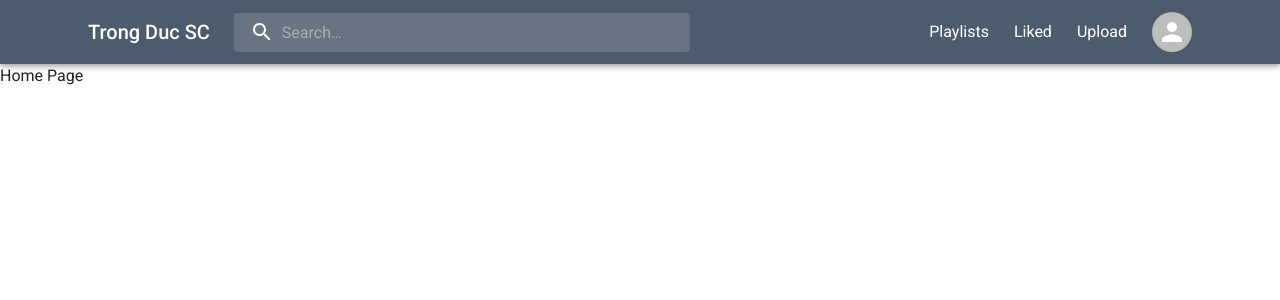
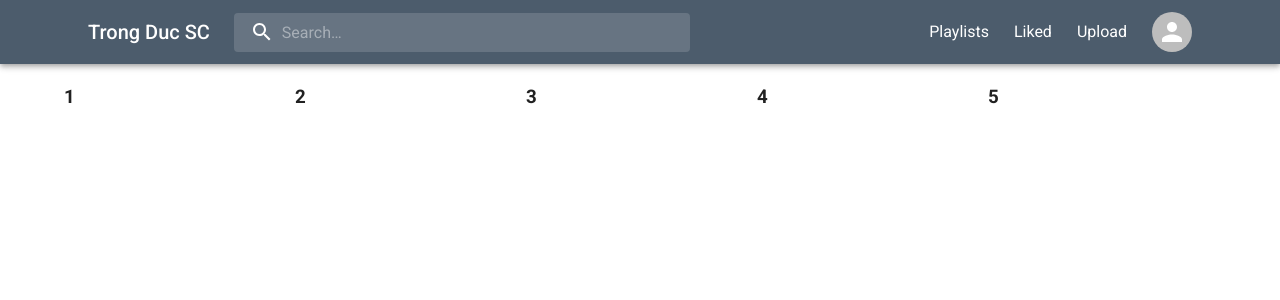
Before and after one commit to ductt7575/Sound-Cloud, a Next.js app: page / in a window 1280 px wide. Shown: the top 300 px of the page. Built offline with nearby package versions, Linux system fonts and the light colour scheme.

Commit message:
import react-slick

```diff
--- a/package.json
+++ b/package.json
@@ -19,12 +19,15 @@
     "@mui/material": "5.14.7",
     "next": "13.4.19",
     "react": "18.2.0",
-    "react-dom": "18.2.0"
+    "react-dom": "18.2.0",
+    "react-slick": "0.29.0",
+    "slick-carousel": "1.8.1"
   },
   "devDependencies": {
     "@types/node": "20.5.9",
     "@types/react": "18.2.21",
     "@types/react-dom": "18.2.7",
+    "@types/react-slick": "^0.23.13",
     "eslint": "8.48.0",
     "eslint-config-next": "13.4.19",
     "typescript": "5.2.2"
--- a/src/app/page.tsx
+++ b/src/app/page.tsx
@@ -1,9 +1,13 @@
 import AppHeader from '@/components/header/app.header';
+import MainSlider from '@/components/main/main.slider';
+import { Container } from '@mui/material';
 
 export default function HomePage() {
   return (
     <>
-      <div>Home Page</div>
+      <Container>
+        <MainSlider />
+      </Container>
     </>
   );
 }
--- /dev/null
+++ b/src/components/main/main.slider.tsx
@@ -0,0 +1,39 @@
+'use client';
+import 'slick-carousel/slick/slick.css';
+import 'slick-carousel/slick/slick-theme.css';
+import Slider from 'react-slick';
+import { Settings } from 'react-slick';
+
+const MainSlider = () => {
+  const settings: Settings = {
+    dots: false,
+    infinite: true,
+    speed: 500,
+    slidesToShow: 5,
+    slidesToScroll: 1,
+  };
+
+  return (
+    <Slider {...settings}>
+      <div>
+        <h3>1</h3>
+      </div>
+      <div>
+        <h3>2</h3>
+      </div>
+      <div>
+        <h3>3</h3>
+      </div>
+      <div>
+        <h3>4</h3>
+      </div>
+      <div>
+        <h3>5</h3>
+      </div>
+      <div>
+        <h3>6</h3>
+      </div>
+    </Slider>
+  );
+};
+export default MainSlider;
```
Also changed, not shown: 1 other file (tests, documents, lock files or other folders).
